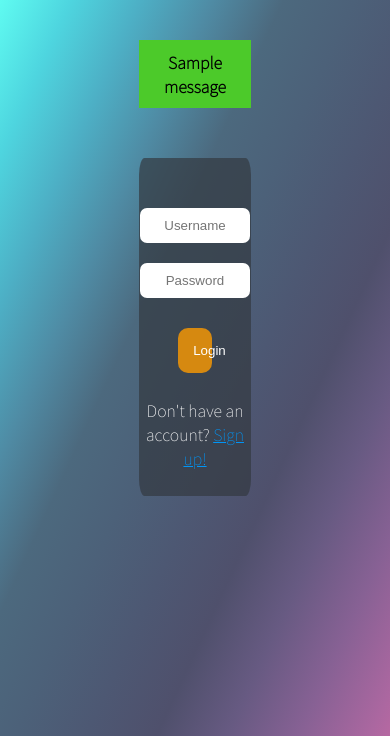
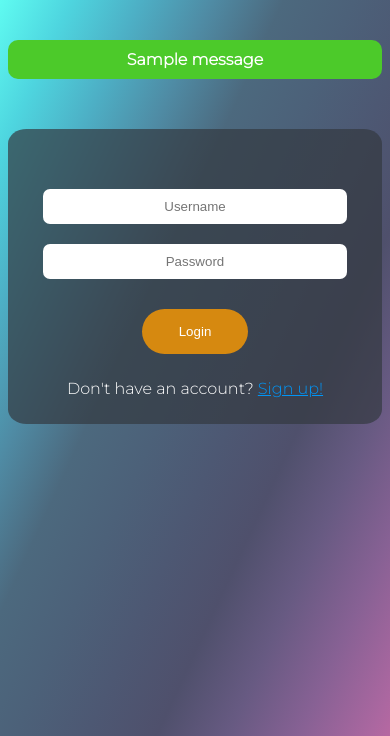
Before and after one commit to Daniel-Alba15/Instagram-clone, a Django app: template templates/users/login.html in a window 390 px wide. Shown: the top 736 px of the page. Run offline with Django 3.2, Linux system fonts and the light colour scheme; the template is opened without the code that fills it, so the values that code supplies are empty; tables that the repository leaves empty hold one stand-in row (values such as "Sample post"); one stand-in notice (Sample message) is shown.

Commit message:
responsive login y signup

```diff
--- a/templates/base.html
+++ b/templates/base.html
@@ -8,6 +8,7 @@
     {% endblock head %}
 
 </head>
+
 {% block content %}
 replace me
 {% endblock %}
--- a/templates/users/login.html
+++ b/templates/users/login.html
@@ -3,39 +3,38 @@
 
 {% block head %}
 {% load static %}
-<link rel="preconnect" href="https://fonts.gstatic.com">
-<link rel="stylesheet" href="css/login.css">
-<link href="https://fonts.googleapis.com/css2?family=Noto+Sans+JP:wght@100&display=swap" rel="stylesheet">
+<link rel="stylesheet" href="{% static 'css/login.css' %}">
 <title>Log in</title>
 {% endblock head %}
 
 
 {% block content %}
 
-<body class="login">
+<body>
+    <div class="container">
 
         {% if messages %}
-    <div class="warning-login">
+        <div class="warning-alert">
             {% for message in messages %}
-        <p id="succes-login"><strong>{{ message }}</strong></p>
+            <p id="succes-alert"><strong>{{ message }}</strong></p>
             {% endfor %}
         </div>
         {% endif %}
 
 
         {% if form.errors %}
-    <div class="warning-login">
+        <div class="warning-alert">
 
             {% for field in form %}
             {% for error in field.errors %}
-        <div class="alert alert-danger">
-            <p id="fail-login"><strong>{{ error }}</strong></p>
+            <div>
+                <p id="fail-alert"><strong>{{ error }}</strong></p>
             </div>
             {% endfor %}
             {% endfor %}
             {% for error in form.non_field_errors %}
-        <div class="alert alert-danger">
-            <p id="fail-login"><strong>{{ error }}</strong></p>
+            <div>
+                <p id="fail-alert"><strong>{{ error }}</strong></p>
             </div>
             {% endfor %}
         </div>
@@ -50,12 +49,12 @@
                 <input type="password" class="password" id="password" name="password" placeholder="Password"
                     autocapitalize="off" required>
 
-            <!-- <input type="submit" value="Enviar"/> -->
-
                 <button type="submit">Login</button>
-            <p class="text-singup">Don't have an account? <a class="text-singup" href="{% url 'users:signup' %}">Sign
+                <p class="text-singup">Don't have an account? <a class="text-singup"
+                        href="{% url 'users:signup' %}">Sign
                         up!</a></p>
             </form>
         </div>
+    </div>
 </body>
 {% endblock content %}
--- a/users/static/css/login.css
+++ b/users/static/css/login.css
@@ -1,11 +1,13 @@
-.login {
+@import url('https://fonts.googleapis.com/css2?family=Montserrat:wght@300&display=swap');
+
+body {
     background-image: linear-gradient(to left top, #d16ba5, #ab67a0, #876194, #675a82, #4f506c, #4d5873, #4c6179, #4c697e, #4f8ba4, #4dafc5, #4ed5df, #5ffbf1);
     background-repeat: no-repeat;
     background-position: center center;
     /* para que el background ocupe toda la pantalla */
     background-attachment: fixed;
     background-size: cover;
-    font-family: 'Noto Sans JP', sans-serif;
+    font-family: 'Montserrat', sans-serif;
 }
 
 .login-form input {
@@ -29,12 +31,9 @@
     background-color: #D68910;
     color: white;
     text-decoration: none;
-    margin-left: auto;
-    margin-right: auto;
+    margin: 30px auto 10px auto;
     padding: 15px;
-    margin-top: 30px;
-    margin-bottom: 10px;
-    border-radius: 10px;
+    border-radius: 100px;
     border: none;
 }
 
@@ -45,18 +44,15 @@
 
 .login-form-container {
     display: block;
-    width: 30%;
+    width: 100;
     margin: auto;
-    margin-left: auto;
-    margin-right: auto;
-    padding-bottom: 10px;
+    padding: 10px;
     margin-top: 50px;
     background: rgb(52,58,64,.7);
     border-radius: 5%;
 }
 
 .login-form {
-    width: auto;
     margin: auto;
     margin-left: auto;
     margin-right: auto;
@@ -73,29 +69,49 @@
     color: rgba(0,149,246,1);
 }
 
-body {
-    font-family: Arial, sans-serif;
+.warning-alert {
+    display: block;
+    margin: auto;
+    width: 100%;
+    text-align: center;
+    margin-top: 40px;
+    margin-bottom: 10px;
+    color: white;
 }
 
-.warning-login {
-    display: block;
-    margin: auto;
-    width: 30%;
-    text-align: center;
-    font-family: 'Noto Sans JP', sans-serif;
-    margin-top: 40px;
-    margin-bottom: 10px;
-
-    /* color: white; */
-    border-radius: 3%;
+#succes-alert {
+    padding: 10px;
+    background-color: #4CCA2A;
+    border-radius: 10px;
 }
 
-#succes-login {
+#fail-alert {
     padding: 10px;
-    background-color: #4CCA2A;
+    background-color: #CA3428;
+    border-radius: 10px;
+
 }
 
-#fail-login {
-    padding: 10px;
-    background-color: red;
+/* Responsive */
+
+@media(min-width: 500px) {
+    .login-form-container {
+        width: 50%;
+        padding: 30px;
+    }
+
+    .warning-alert {
+        width: 70%;
+    }
 }
+
+@media(min-width: 900px) {
+    .login-form-container {
+        width: 30%;
+        /* padding: 30px; */
+    }
+
+    .warning-alert {
+        width: 50%;
+    }
+}
```
Also changed, not shown: templates/users/signup.html (+6 -23 lines). Lines whose indentation alone changed are shown as unchanged.
